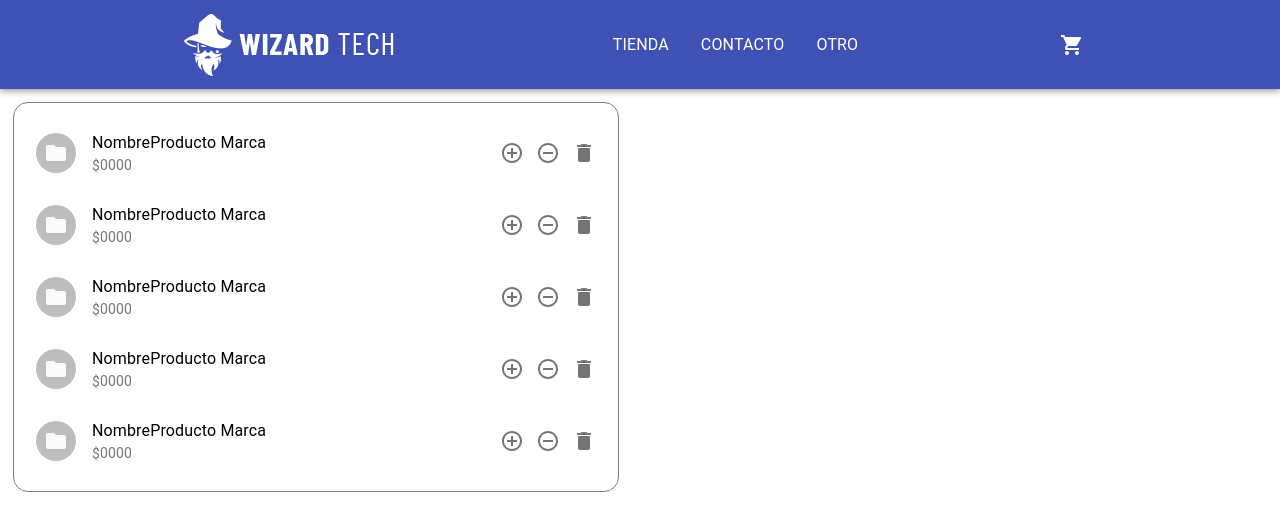
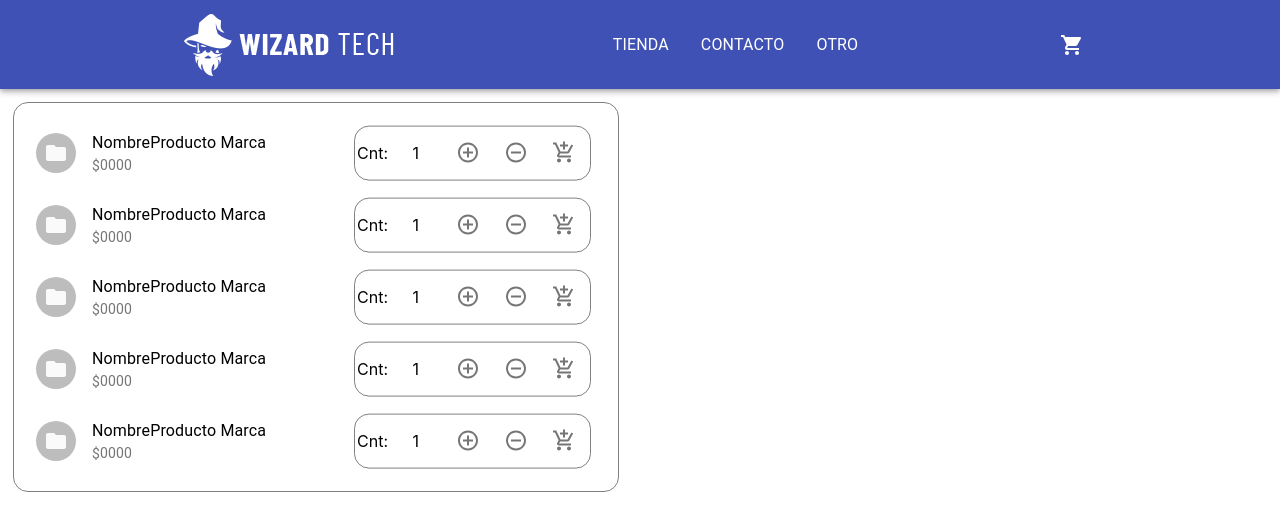
Before and after one commit to FrostMArg/wteMarinBrunetti.github.io, a React (Create React App) app: page / in a window 1280 px wide. Shown: the top 530 px of the page. Built offline with nearby package versions, Linux system fonts and the light colour scheme.

Commit message:
ItemCountJs

```diff
--- /dev/null
+++ b/src/components/ItemCount/ItemCount.js
@@ -0,0 +1,61 @@
+import React, { useState } from 'react';
+import { makeStyles } from '@material-ui/core';
+import { stylesItems } from './ItemCountStyle';
+import AddShoppingCartIcon from '@material-ui/icons/AddShoppingCart';
+import IconButton from '@material-ui/core/IconButton';
+import AddCircleOutlineIcon from '@material-ui/icons/AddCircleOutline';
+import RemoveCircleOutlineIcon from '@material-ui/icons/RemoveCircleOutline';
+const useStyles = makeStyles((theme) => stylesItems(theme));
+
+export const ItemCount = (props) => {
+    const styles = useStyles();
+    const { cantidad, init } = props;
+    const [count, setCount] = useState(init);
+    const [buttonToggle, setButtonToggle] = useState(false);
+
+    const palCarrito = (e) => {
+        if (count > 0 && count <= cantidad) {
+            console.log(`El usuario selecciono ${count} ìtems`);
+        }
+    };
+
+    const restarItem = () => {
+        if (count !== 0) {
+            setCount(count - 1);
+            if (count === 1) {
+                setButtonToggle(true);
+            }
+        }
+    };
+
+    const sumarItem = () => {
+        if (count !== cantidad) {
+            setCount(count + 1);
+            setButtonToggle(false);
+        }
+    };
+
+    return <section className={styles.container}>
+        <div className={styles.inputGroup}>
+            <label>Cnt:</label>
+            <span>{count}</span>
+            {count === cantidad && <label>No hay stock suficiente!</label>}
+            <div className={styles.inputGroup} onClick={e => sumarItem()} aria-label="sumar">
+                <IconButton >
+                    <AddCircleOutlineIcon />
+                </IconButton>
+            </div>
+            <div className={styles.inputGroup} onClick={e => restarItem()} aria-label="restar">
+                <IconButton >
+                    <RemoveCircleOutlineIcon />
+                </IconButton>
+            </div>
+            <div className={styles.inputGroup} disabled={buttonToggle} onClick={e => count === 0 ? undefined : palCarrito()}>
+                <IconButton>
+                    <AddShoppingCartIcon />
+                </IconButton>
+            </div>
+        </div>
+    </section >
+
+}
--- /dev/null
+++ b/src/components/ItemCount/ItemCountStyle.js
@@ -0,0 +1,26 @@
+export const stylesItems = (theme) => {
+    return ({
+        container: {
+            display: 'flex',
+            flexFlow: 'column nowrap',
+            rowGap: '1rem',
+            backgroundColor: theme.palette.background.paper,
+            borderRadius: 15,
+            border: '1px solid gray',
+            padding: "1%",
+            margin: "2%"
+        },
+        inputGroup: {
+            display: 'flex',
+            flexFlow: 'row nowrap',
+            alignItems: 'center',
+            justifyContent: 'center',
+            fontSize: '1rem',
+            textAlign: 'center',
+            border: 'transparent',
+            '& > span': {
+                width: '4.4rem',
+            }
+        }
+    });
+};
--- a/src/components/ItemListContainer/ItemListContainer.js
+++ b/src/components/ItemListContainer/ItemListContainer.js
@@ -5,15 +5,11 @@ import ListItemAvatar from '@material-ui/core/ListItemAvatar';
 import ListItemSecondaryAction from '@material-ui/core/ListItemSecondaryAction';
 import ListItemText from '@material-ui/core/ListItemText';
 import Avatar from '@material-ui/core/Avatar';
-import IconButton from '@material-ui/core/IconButton';
 import Grid from '@material-ui/core/Grid';
 import FolderIcon from '@material-ui/icons/Folder';
-import DeleteIcon from '@material-ui/icons/Delete';
-import AddCircleOutlineIcon from '@material-ui/icons/AddCircleOutline';
-import RemoveCircleOutlineIcon from '@material-ui/icons/RemoveCircleOutline';
 import { makeStyles, Typography } from '@material-ui/core';
 import { itemListContainerStyle } from './ItemListContainerStyle';
-
+import { ItemCount } from '../ItemCount/ItemCount.js';
 const useStyles = makeStyles((theme) => itemListContainerStyle(theme));
 
 // Generate = Genera la cantidad de elementros a mostrar en el componente
@@ -48,18 +44,11 @@ export const ItemListContainer = props => {
                                         primary={titulo + " " + subtitulo}
                                         secondary={precio}
                                     />
+
                                     <ListItemSecondaryAction>
-                                        <IconButton edge="end" aria-label="sumar">
-                                            <AddCircleOutlineIcon />
-                                        </IconButton>
-                                        <IconButton edge="end" aria-label="restar">
-                                            <RemoveCircleOutlineIcon />
-                                        </IconButton>
-                                        <IconButton edge="end" aria-label="borrar">
-                                            <DeleteIcon />
-                                        </IconButton>
+                                        <ItemCount cantidad={5} init={1} />
+                                    </ListItemSecondaryAction>
 
-                                    </ListItemSecondaryAction>
                                 </ListItem>
                             )}
                         </List>
```
